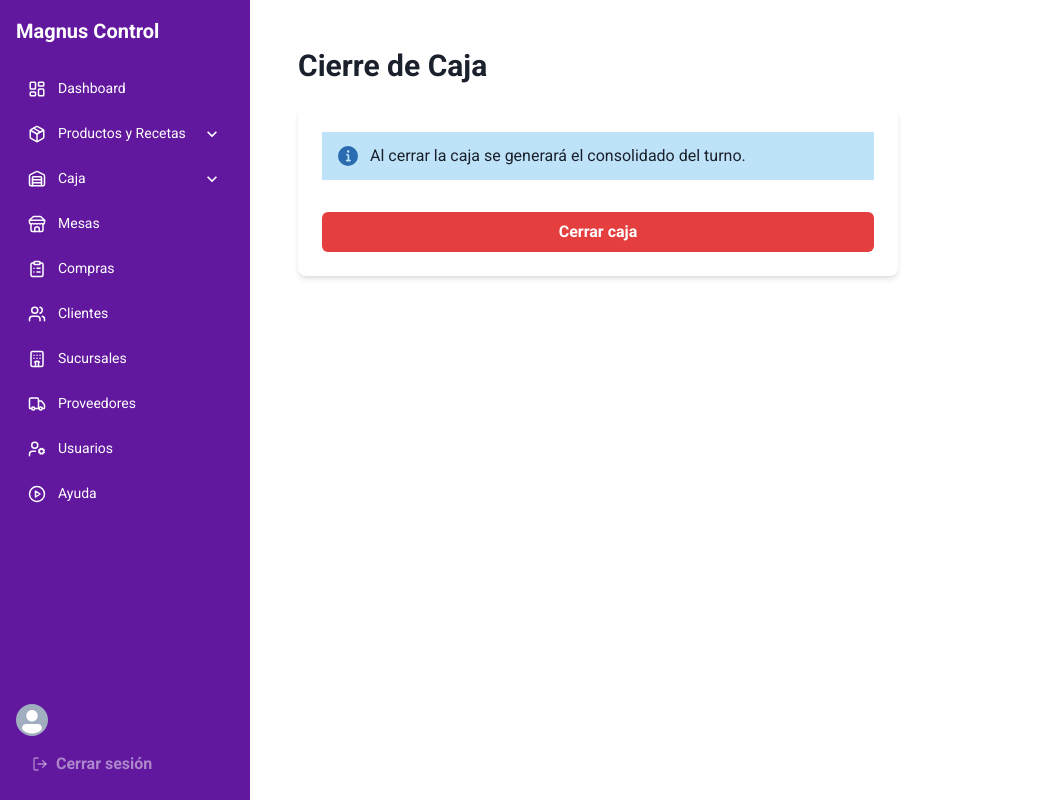
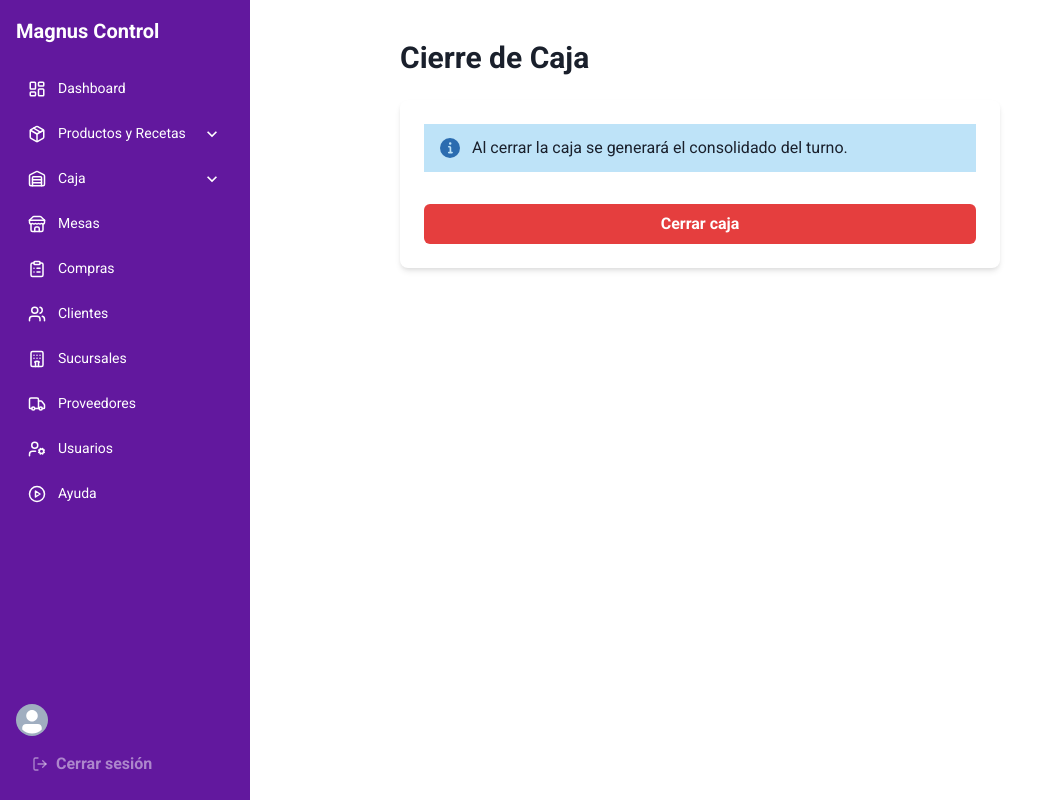
Before and after one commit to JohanVillazar/frontmagnus, a React (Vite) app: page /caja/cerrar in a window 1280 px wide. Shown: the whole page, without its empty margins (0-1047 px from the left). Built offline with nearby package versions, Linux system fonts and the light colour scheme.

Commit message:
updateclosecash1.0

```diff
--- a/src/pages/CashClosePage.jsx
+++ b/src/pages/CashClosePage.jsx
@@ -55,7 +55,7 @@ const CashClosePage = ({ onCloseSuccess }) => {
   });
 
   return (
-    <Box p={{ base: 4, md: 8 }}>
+    <Box ml="110px" p={6}>
       <Heading size="lg" mb={6}>
         Cierre de Caja
       </Heading>
```
